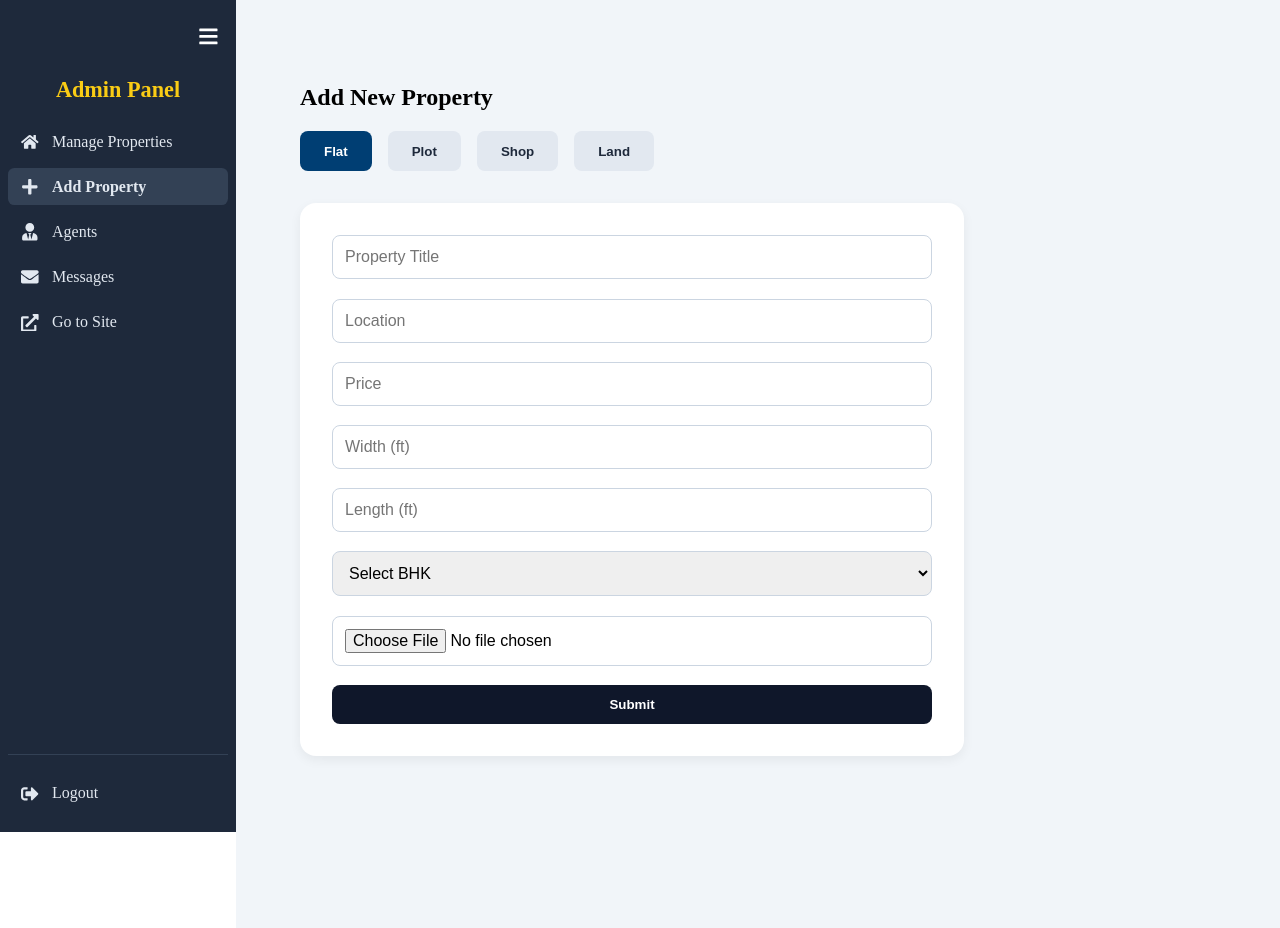
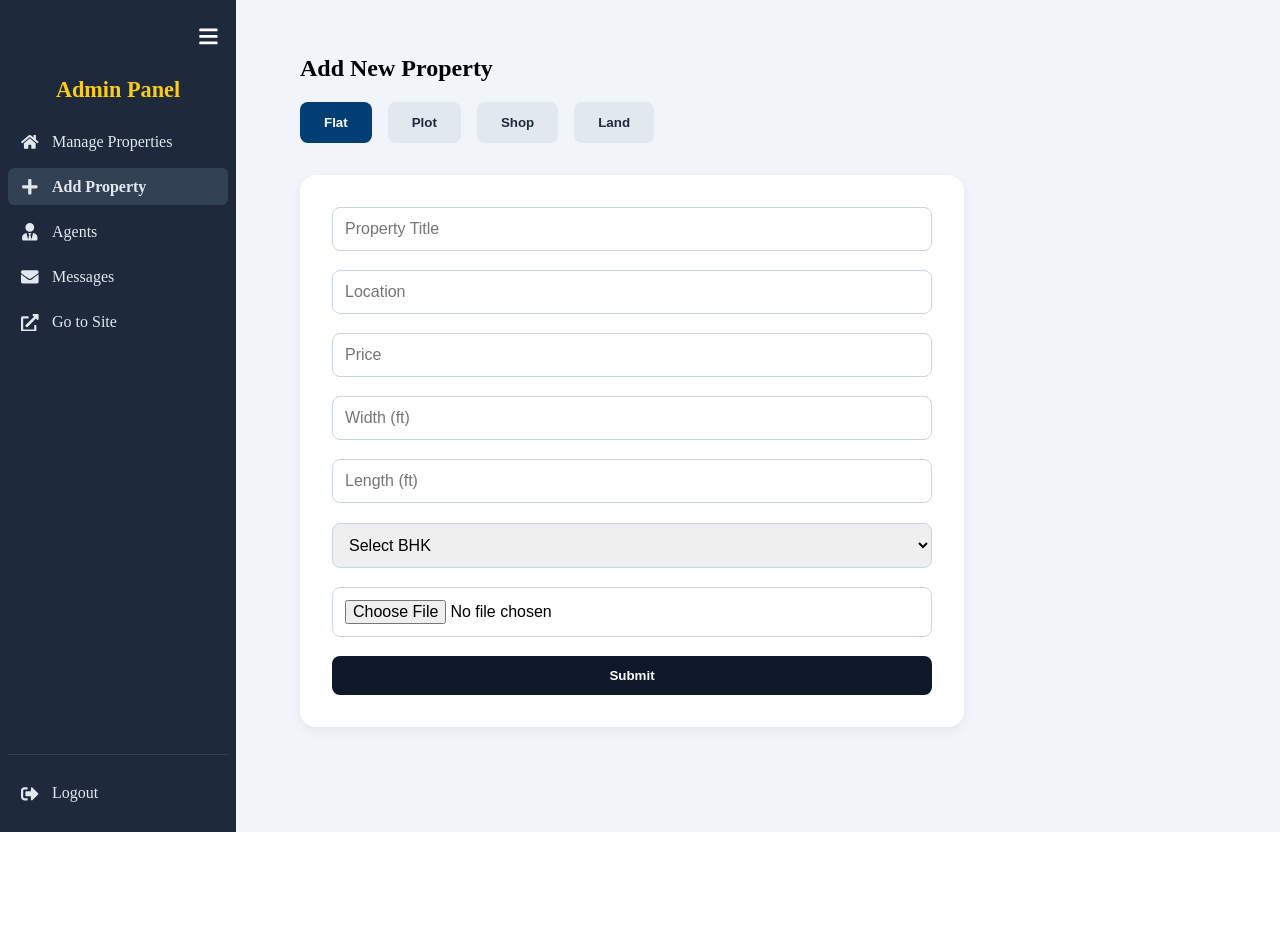
Before and after one commit to madhumitasugandhi/Property-Dealers, a React (Vite) app: page /admin/add-property in a window 1280 px wide. After the commit the page ends 832 px from the top, so only its background shows below. Built offline with nearby package versions, Linux system fonts and the light colour scheme; sample sign-in values are in the browser's storage.

Commit message:
AddProperty page has been updated.

```diff
--- a/src/admin/AddProperty.jsx
+++ b/src/admin/AddProperty.jsx
@@ -2,10 +2,12 @@ import React, { useState } from 'react';
 import styled from 'styled-components';
 
 const Wrapper = styled.div`
-  padding: 2rem;
+  padding: 0.2rem  2rem;
   background: #f1f5f9;
-  min-height: 100vh;
+  min-height: auto;
 `;
+
+
 
 const Tabs = styled.div`
   display: flex;
@@ -32,11 +34,16 @@ const Form = styled.form`
   background: white;
   padding: 2rem;
   border-radius: 1rem;
-  box-shadow: 0 4px 12px rgba(0, 0, 0, 0.06);
+  box-shadow: 0 4px 12px rgba(0,0,0,0.06);
   display: grid;
   gap: 1.2rem;
   max-width: 600px;
+  width: 100%;
+  margin-top: 2rem; /* yeh upar gap dega */
 `;
+
+
+
 
 const Input = styled.input`
   padding: 0.75rem;
```
